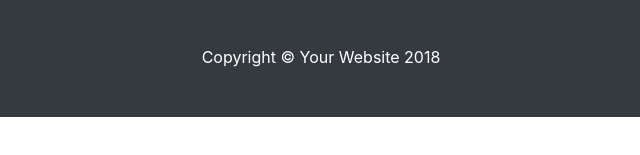
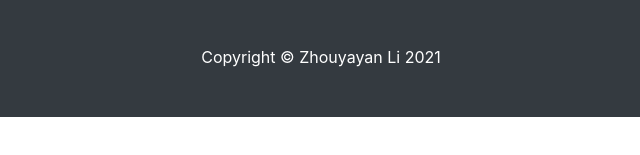
Before and after one commit to geog3540/zli284, a website: page shortbio.html in a window 1280 px wide. Shown: the part 535-690 px from the top of the page, 319-959 px from the left. Drawn offline with Linux system fonts and the light colour scheme.

Commit message:
Update shortbio.html

```diff
--- a/shortbio.html
+++ b/shortbio.html
@@ -95,7 +95,7 @@
     <!-- Footer -->
     <footer class="py-5 bg-dark">
       <div class="container">
-        <p class="m-0 text-center text-white">Copyright &copy; Your Website 2018</p>
+        <p class="m-0 text-center text-white">Copyright &copy; Zhouyayan Li 2021</p>
       </div>
       <!-- /.container -->
     </footer>
```
